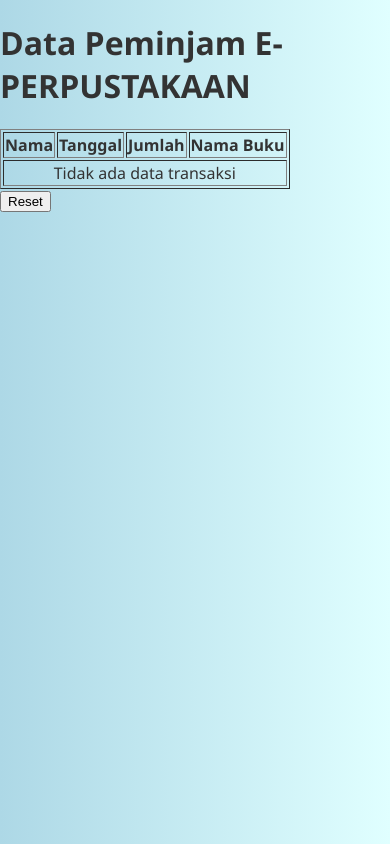
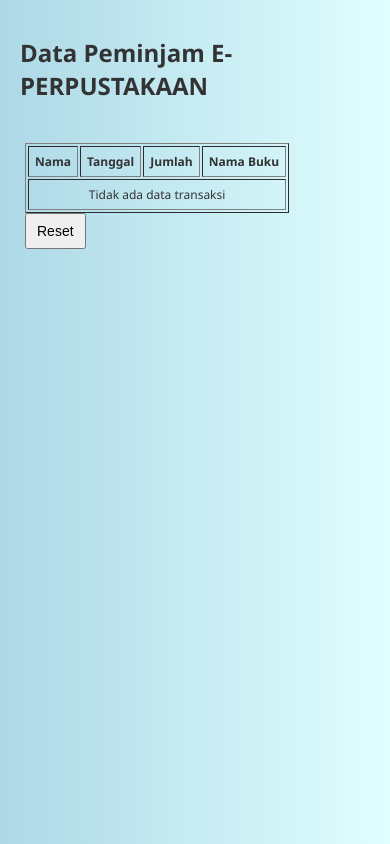
Before and after one commit to happypahakhl/UAS_WEB1_PERPUSTAKAAN, a plain HTML site: page dataTransaksi.html in a window 390 px wide. Drawn offline with Linux system fonts and the light colour scheme.

Commit message:
Update data.css

```diff
--- a/data.css
+++ b/data.css
@@ -87,50 +87,59 @@ body {
     padding: 20px 0;
     text-align: center;
 }
-
 @media (max-width: 992px) {
-    /* Header */
-    .header {
-        flex-direction: column; /* Ubah tata letak menjadi kolom */
-        text-align: center; /* Pusatkan teks */
-        padding: 15px 10px; /* Sesuaikan padding */
+    /* Body */
+    body {
+        margin: 10px;
+        font-size: 14px; /* Sesuaikan ukuran font */
     }
 
-    .logo img {
-        height: 30px; /* Perkecil ukuran logo */
-        margin-bottom: 10px; /* Tambahkan jarak bawah */
+    /* Header */
+    header {
+        padding: 10px;
+        font-size: 18px; /* Perkecil ukuran font */
     }
 
-    .menu ul {
-        flex-direction: column; /* Tata letak menu vertikal */
-        gap: 10px; /* Kurangi jarak antar item */
-        margin-top: 10px; /* Tambahkan jarak atas */
+    h1 {
+        font-size: 24px; /* Perkecil ukuran heading */
     }
 
-    /* Koleksi Buku */
-    .book-grid {
-        grid-template-columns: repeat(2, 1fr); /* Grid 2 kolom */
-        gap: 15px; /* Kurangi jarak antar item */
+    /* Form Container */
+    .form-container {
+        width: 100%; /* Gunakan seluruh lebar layar */
+        padding: 15px; /* Kurangi padding */
     }
 
-    .book-item {
-        padding: 12px; /* Kurangi padding */
-        text-align: center; /* Rata tengah isi */
+    label {
+        font-size: 13px; /* Sesuaikan ukuran label */
     }
 
-    .book-item img {
-        height: auto; /* Sesuaikan tinggi gambar */
+    input {
+        font-size: 13px; /* Perkecil ukuran input */
+        padding: 6px; /* Kurangi padding */
     }
 
-    .book-item h3 {
-        font-size: 16px; /* Sesuaikan ukuran font */
-        margin: 8px 0; /* Kurangi margin vertikal */
+    button {
+        font-size: 14px; /* Perkecil ukuran tombol */
+        padding: 8px 10px; /* Kurangi padding tombol */
     }
 
-    /* Footer */
-    .footer p {
-        font-size: 0.9rem; /* Ukuran teks lebih kecil */
-        padding: 12px 0; /* Kurangi padding vertikal */
-        text-align: center; /* Pusatkan teks */
+    /* Table Container */
+    .table-container {
+        width: 100%; /* Gunakan seluruh lebar layar */
+        padding: 15px; /* Kurangi padding */
+    }
+
+    table {
+        font-size: 12px; /* Perkecil ukuran teks tabel */
+    }
+
+    th, td {
+        padding: 6px; /* Kurangi padding tabel */
+    }
+
+    /* Text Alignment */
+    th, td {
+        text-align: center; /* Rata tengah teks untuk memaksimalkan ruang */
     }
 }
```
